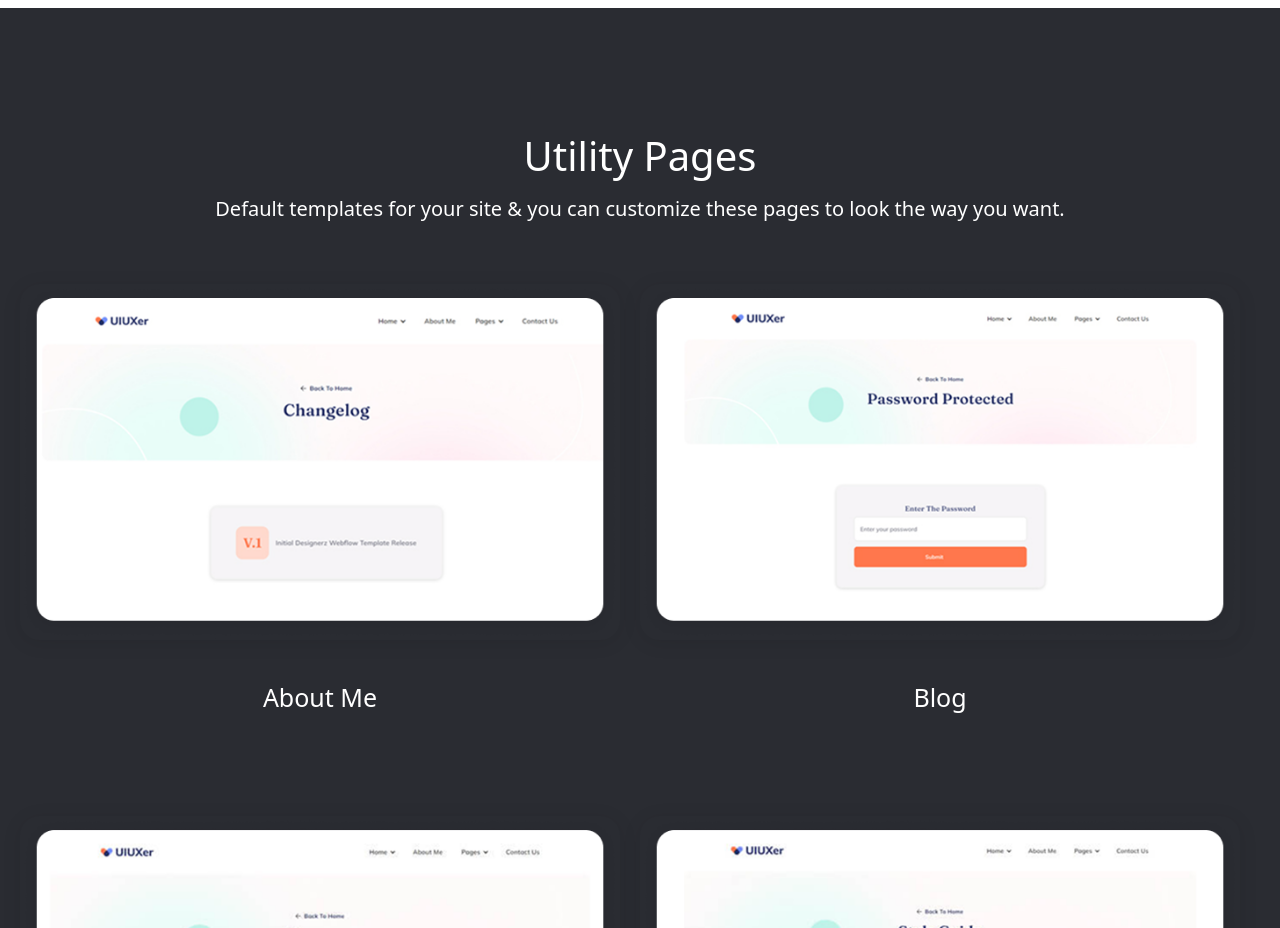
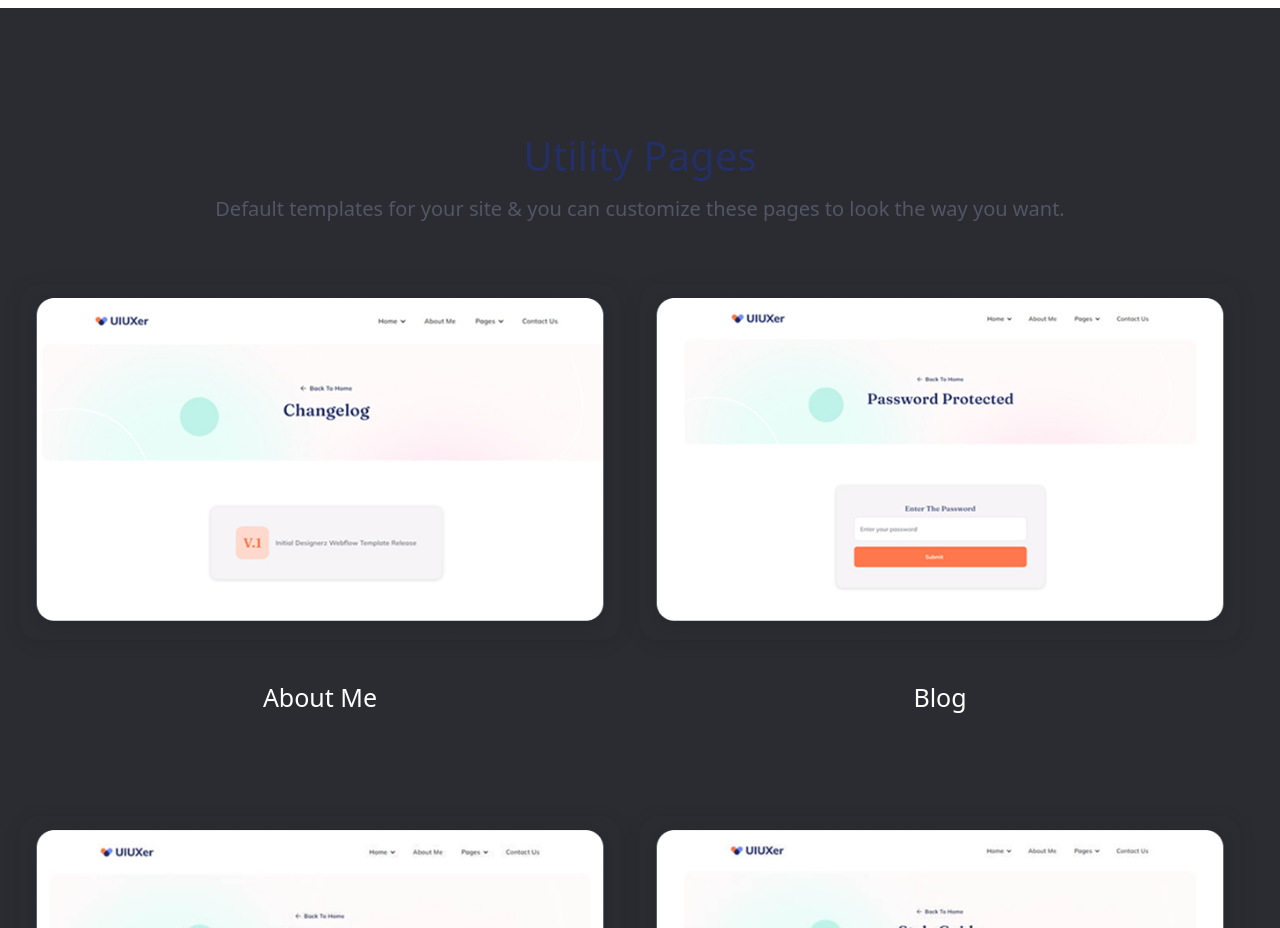
Before and after one commit to Muslima-coder/Imtihon.6-oy, a React (Vite) app: page / in a window 1280 px wide. Shown: the part 7280-8208 px from the top of the page. Built offline with nearby package versions, Linux system fonts and the light colour scheme.

Commit message:
update commit

```diff
--- a/index.html
+++ b/index.html
@@ -1,5 +1,5 @@
 <!doctype html>
-<html lang="en">
+<html  lang="en">
   <head>
     <meta charset="UTF-8" />
     <meta name="viewport" content="width=device-width, initial-scale=1.0" />
--- /dev/null
+++ b/src/components/Heading.jsx
@@ -0,0 +1,7 @@
+const Heading = ({title, extraCLass}) => {
+  return (
+    <h2 className={`mb-[10px] font-normal text-[40px] leading-[56px] text-[#242F65] text-center ${extraCLass} `}>{title}</h2>
+  )
+}
+
+export default Heading
--- /dev/null
+++ b/src/components/Text.jsx
@@ -0,0 +1,7 @@
+const Text = ({title, extraCLass}) => {
+  return (
+    <p className={`font-normal text-[20px] leading-[30px] text-[#525665] text-center ${extraCLass}`}>{title}</p>
+  )
+}
+
+export default Text
--- a/src/components/footerText.jsx
+++ b/src/components/footerText.jsx
@@ -1,5 +1,7 @@
-export const FooterText = ({title}) => {
+const footerText = ({title}) => {
   return (
-    <p className="font-normal text-[25px] leading-[37px] text-[#242F65] mb-[15px] ">{title}</p>
+    <p className="font-normal text-[25px] leading-[37px] text-[#242F65] mb-[15px] duration-300 hover:text-[rgba(255,119,76,1)] cursor-pointer ">{title}</p>
   )
 }
+
+export default footerText
--- /dev/null
+++ b/src/components/index.jsx
@@ -0,0 +1,9 @@
+import Button from "./Button"
+import Card from "./Card"
+import FooterText from "./footerText"
+import Heading from "./Heading"
+import Text from "./Text"
+import NavLink from "./NavLink"
+
+
+export {Button, Card, FooterText, Heading, Text, NavLink}
--- a/src/modules/CaseStudies.jsx
+++ b/src/modules/CaseStudies.jsx
@@ -1,12 +1,12 @@
 import { sCase1, sCase2 } from '../assets/images'
-import Card from '../components/Card'
+import { Card, Heading, Text } from '../components'
 
 const CaseSttudies = () => {
   return (
     <section className='pt-[120px] pb-[39px] bg-[#EDF0F9] '>
         <div className="containers">
-        <h2 className='mb-[10px] font-normal text-[40px] leading-[56px] text-[#242F65] text-center'>Stunning Case Studies</h2>
-        <p className='font-normal text-[20px] leading-[30px] text-[#525665] text-center'>Create an optimal visual experience for your users with these inspiring layouts.</p>
+          <Heading title={"Stunning Case Studies"}/>
+          <Text title={"Create an optimal visual experience for your users with these inspiring layouts."}/>
 
          <div className='flex flex-wrap gap-[20px] items-center pt-[60px]'>
           <Card srcImg={sCase1} text={"Case Study Single - Web"} wImg={600}/>
--- a/src/modules/Home-Pages.jsx
+++ b/src/modules/Home-Pages.jsx
@@ -1,12 +1,12 @@
 import { Card1, Card2, Card3, Card4 } from '../assets/images'
-import Card from '../components/Card'
+import { Card, Heading, Text } from '../components'
 
 const HomePages = () => {
   return (
     <section className='pt-[120px] pb-[39px]'>
         <div className="containers">
-        <h2 className='mb-[10px] font-normal text-[40px] leading-[56px] text-[#242F65] text-center'>Professional Home Pages</h2>
-        <p className='font-normal text-[20px] leading-[30px] text-[#525665] text-center'>Attractive and stylish home layouts bring your portfolio website to the next level.</p>
+        <Heading title={"Professional Home Pages"}/>
+        <Text title={"Attractive and stylish home layouts bring your portfolio website to the next level."}/>
 
          <div className='flex flex-wrap gap-[20px] items-center pt-[60px]'>
           <Card srcImg={Card1} text={"About Me"} wImg={600}/>
--- a/src/modules/Ready.jsx
+++ b/src/modules/Ready.jsx
@@ -1,5 +1,5 @@
 import {Ready1} from "../assets/images"
-import Button from "../components/Button"
+import { Button } from "../components"
 
 const Ready = () => {
   return (
--- a/src/modules/Supportive.jsx
+++ b/src/modules/Supportive.jsx
@@ -1,12 +1,12 @@
 import { supportive1, supportive2, supportive3, supportive4 } from '../assets/images'
-import Card from '../components/Card'
+import { Card, Heading, Text } from '../components'
 
 const Supportive = () => {
   return (
     <section className='pt-[120px] pb-[39px]'>
         <div className="containers">
-        <h2 className='mb-[10px] font-normal text-[40px] leading-[56px] text-[#242F65] text-center'>Supportive Pages</h2>
-        <p className='font-normal text-[20px] leading-[30px] text-[#525665] text-center'>Feel the feature of creativity with these inner page layouts that perfectly match your site.</p>
+          <Heading title={"Supportive Pages"}/>
+          <Text title={"Feel the feature of creativity with these inner page layouts that perfectly match your site."}/>
 
          <div className='flex flex-wrap gap-[20px] items-center pt-[60px]'>
           <Card srcImg={supportive1} text={"About Me"} wImg={600}/>
--- a/src/modules/Utilities.jsx
+++ b/src/modules/Utilities.jsx
@@ -1,12 +1,12 @@
 import { utility1, utility2, utility3, utility4, utility5 } from '../assets/images'
-import Card from '../components/Card'
+import { Card, Heading, Text } from '../components'
 
 const Utilities = () => {
   return (
     <section className='pt-[120px] pb-[39px] bg-[#2A2C32] '>
         <div className="containers">
-        <h2 className='mb-[10px] font-normal text-[40px] leading-[56px] text-[#FFFFFF] text-center'>Utility Pages</h2>
-        <p className='font-normal text-[20px] leading-[30px] text-[#FFFFFF] text-center'>Default templates for your site & you can customize these pages to look the way you want.</p>
+          <Heading title={"Utility Pages"}/>
+          <Text title={"Default templates for your site & you can customize these pages to look the way you want."}/>
 
          <div className='flex flex-wrap gap-[20px] items-center pt-[60px]'>
           <Card srcImg={utility1} text={"About Me"} wImg={600} extraClassText={"text-[#FFFFFF]"}/>
--- a/src/modules/footer.jsx
+++ b/src/modules/footer.jsx
@@ -1,6 +1,6 @@
 import { BtnIcon, CompIcon, HandIcon } from "../assets/icons/Icons"
 import { HeroContent } from "../assets/images"
-import { FooterText } from "../components/footerText"
+import { FooterText } from "../components"
 
 
 const Footer = () => {
```
